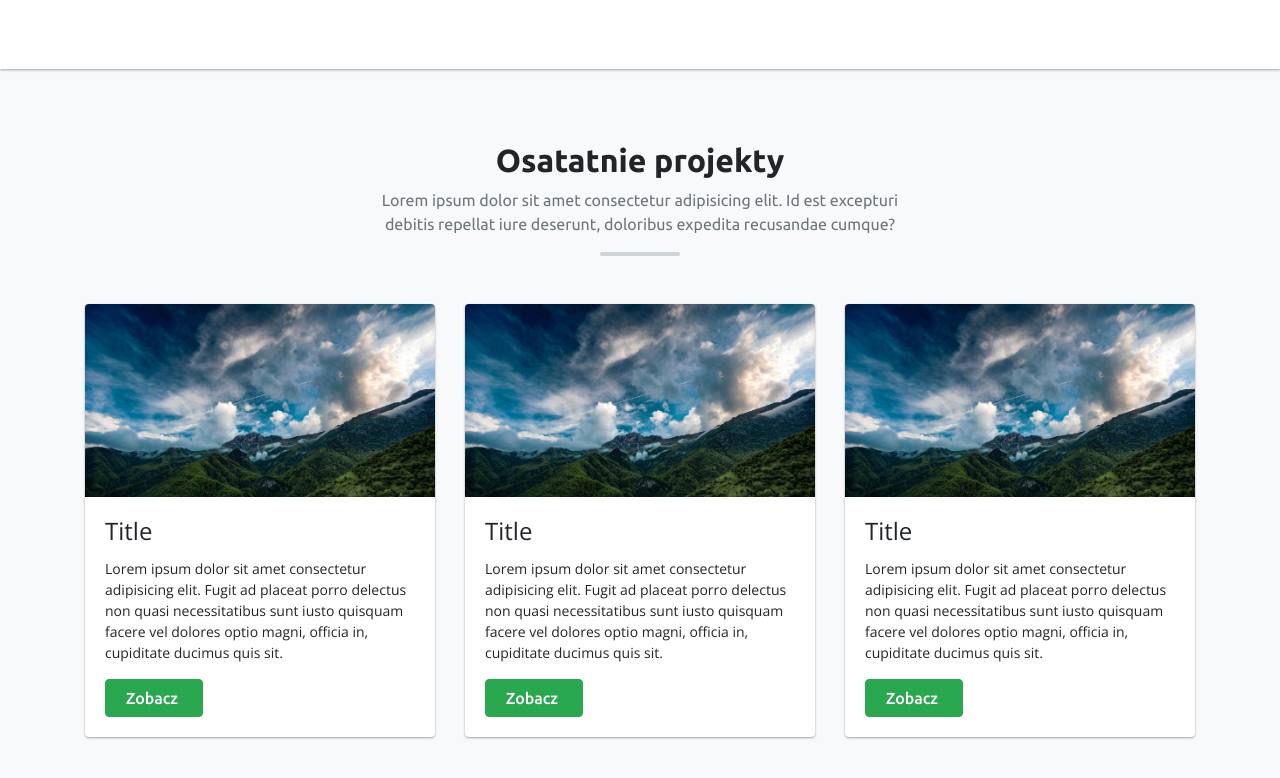
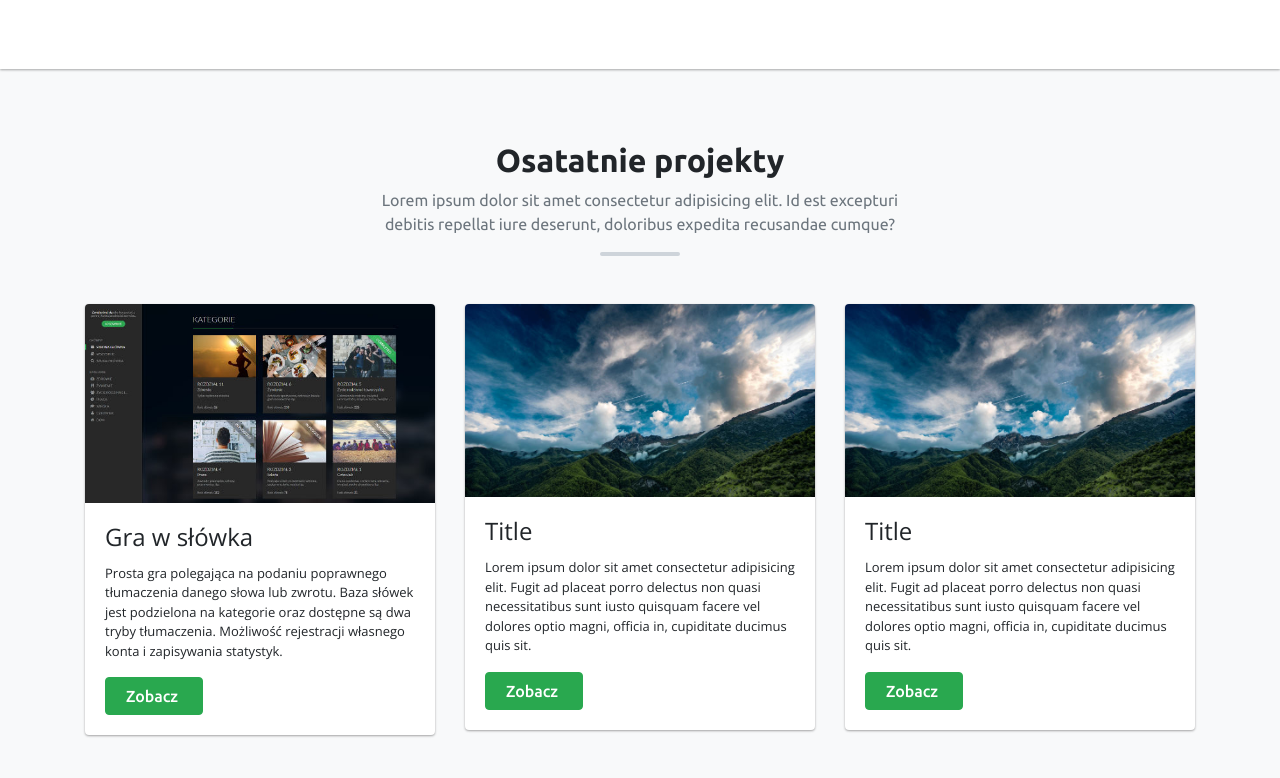
Before and after one commit to bartos97/portfolio, a website: page index.html in a window 1280 px wide. Shown: the part 1389-2167 px from the top of the page. Drawn offline with nearby package versions, Linux system fonts and the light colour scheme.

Commit message:
Add content to card. Delete unused files. Divide img folder

```diff
--- a/index.html
+++ b/index.html
@@ -137,7 +137,7 @@
         </div>
 
         <div class="image-divider">
-          <img src="img/me4.jpg" alt="Moje zdjęcie">
+          <img src="img/content/me.jpg" alt="Moje zdjęcie">
         </div>
 
         <div class="col-md-6 divider-column overflow-hidden">
@@ -214,8 +214,8 @@
         <div class="col-sm-6 col-lg-4 mb-gutter mb-lg-0">
           <div class="card">
 
-            <a href="#" class="card-img-top">
-              <img src="img/example.jpg" alt="">
+            <a href="http://bartlomiejzajac.pl/slowka/" target="_blank" class="card-img-top">
+              <img src="img/content/card_slowka.jpg" alt="Podgląd strony">
               <div class="overlay">
                 <div class="icons-wrap icons-small">
                   <div class="icon-holder">
@@ -226,9 +226,9 @@
             </a>
 
             <div class="card-body">
-              <h4 class="card-title">Title</h4>
-              <p class="card-text">Lorem ipsum dolor sit amet consectetur adipisicing elit. Fugit ad placeat porro delectus non quasi necessitatibus sunt iusto quisquam facere vel dolores optio magni, officia in, cupiditate ducimus quis sit.</p>
-              <a href="#" class="btn btn-primary btn-arrow">
+              <h4 class="card-title">Gra w słówka</h4>
+              <p class="card-text">Prosta gra polegająca na podaniu poprawnego tłumaczenia danego słowa lub zwrotu. Baza słówek jest podzielona na kategorie oraz dostępne są dwa tryby tłumaczenia. Możliwość rejestracji własnego konta i zapisywania statystyk.</p>
+              <a href="http://bartlomiejzajac.pl/slowka/" target="_blank" class="btn btn-primary btn-arrow">
                 Zobacz <i class="fas fa-arrow-right"></i>
               </a>
             </div>
--- a/scss/partials/components/cards.scss
+++ b/scss/partials/components/cards.scss
@@ -35,6 +35,6 @@
   }
 
   .card-text {
-    font-size: $font-size-sm;
+    font-size: 0.8125rem;
   }
 }
```
Also changed, not shown: css/main.css, img/banner_bg1.jpg (deleted), img/banner_bg2.jpg (deleted), img/banner_bg4.jpg (deleted), img/banner_bg5.jpg (deleted), img/content/card_slowka.jpg (added), img/content/me.jpg (renamed from img/me4.jpg), img/me.jpg (deleted), img/me2.jpg (deleted), 3 other files.
